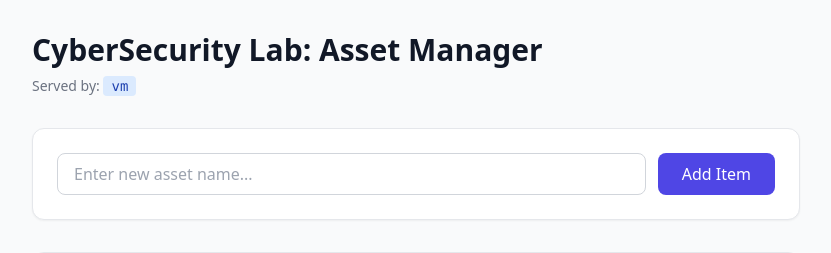
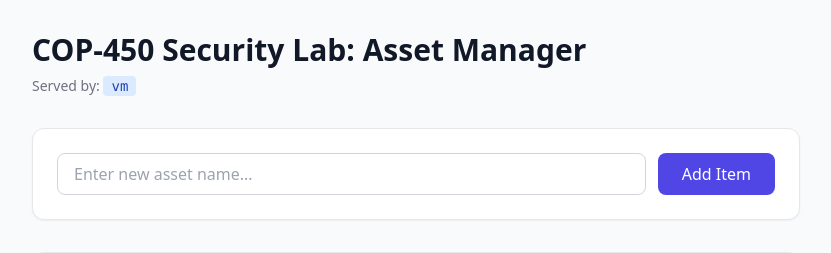
Before and after one commit to Ratchmartins/COP-450, a Flask app: page / in a window 1280 px wide. Shown: the top 253 px of the page, without its empty margins (224-1055 px from the left). Run offline with Flask 3, Linux system fonts and the light colour scheme; some libraries are stand-ins or nearby versions.

Commit message:
Learning with COP 450 Trainess on Kubernetes, Nginx, Ansible and Docker

```diff
--- a/app/templates/index.html
+++ b/app/templates/index.html
@@ -10,7 +10,7 @@
 
     <div class="max-w-3xl mx-auto">
         <header class="mb-8">
-            <h1 class="text-3xl font-bold text-gray-900">CyberSecurity Lab: Asset Manager</h1>
+            <h1 class="text-3xl font-bold text-gray-900">COP-450 Security Lab: Asset Manager</h1>
             <p class="text-sm text-gray-500 mt-2">Served by: <span class="bg-blue-100 text-blue-800 px-2 py-0.5 rounded font-mono">{{ pod }}</span></p>
         </header>
 
```
Also changed, not shown: .github/workflows/pipeline.yml, 1 other file.
